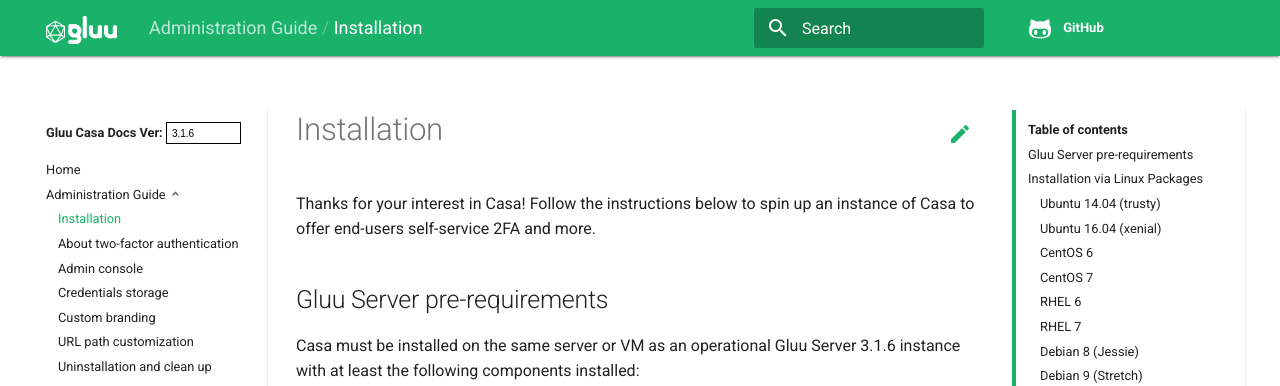
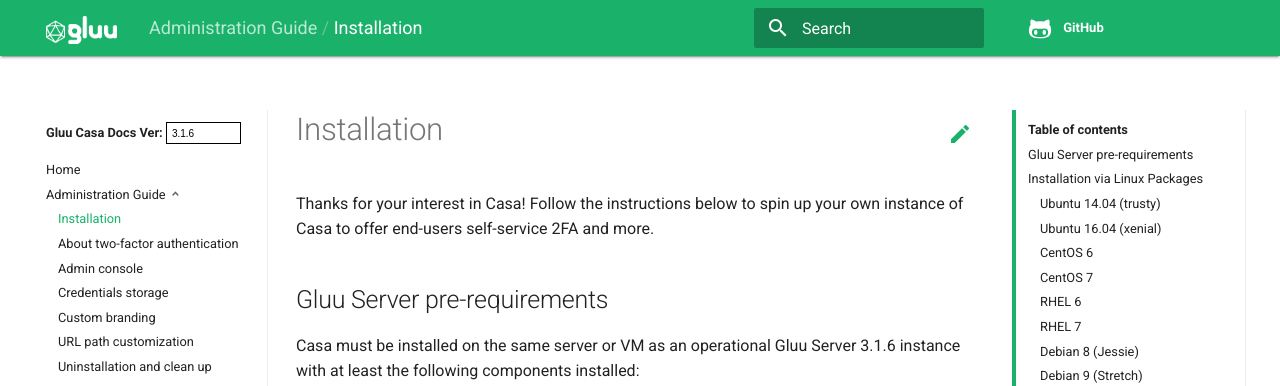
Before and after one commit to shmorri/docs-casa-prod, an MkDocs documentation site: the page built from docs/source/administration/installation.md, in a window 1280 px wide and 900 px high. Shown: the top 386 px of the window. Built offline with MkDocs 1.6.1, drawn with Linux system fonts in a browser that asks for light colours; old or Windows-style settings are respelled for this version of MkDocs.

Commit message:
Update installation.md

```diff
--- a/docs/source/administration/installation.md
+++ b/docs/source/administration/installation.md
@@ -1,5 +1,5 @@
 # Installation
-Thanks for your interest in Casa! Follow the instructions below to spin up an instance of Casa to offer end-users self-service 2FA and more.
+Thanks for your interest in Casa! Follow the instructions below to spin up your own instance of Casa to offer end-users self-service 2FA and more.
 
 ## Gluu Server pre-requirements
 
```
